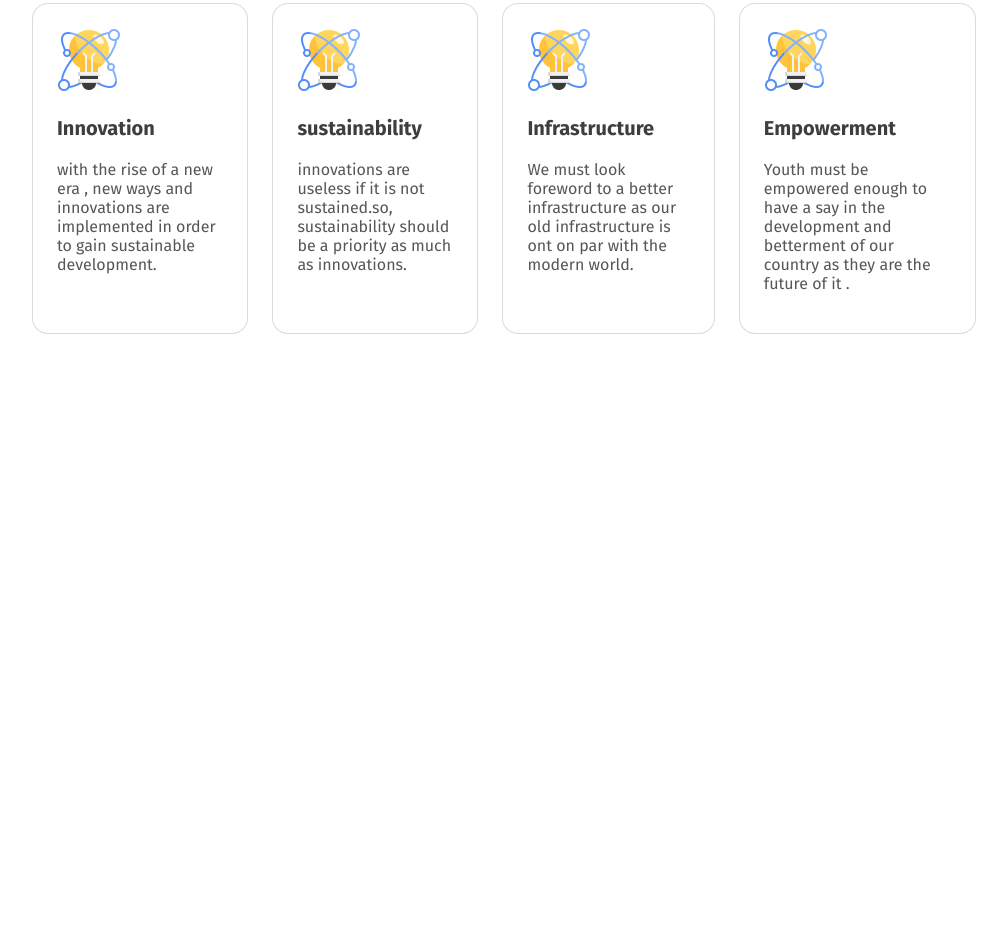
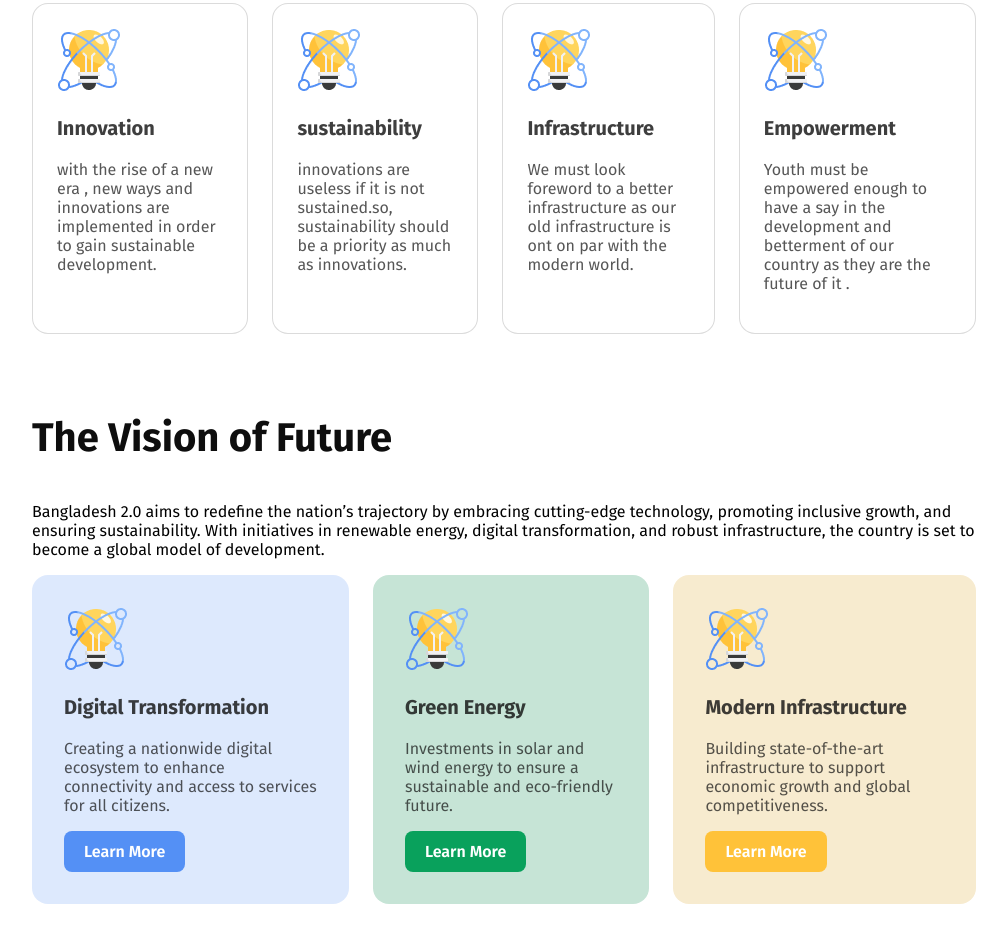
Before and after one commit to siamsiddiki/1st-assignment, a plain HTML site: page index.html in a window 1280 px wide. Shown: the part 1294-2236 px from the top of the page, without its empty margins (136-1143 px from the left). Before the commit the page ends 1708 px from the top, so only its background shows below. Drawn offline with Linux system fonts and the light colour scheme.

Commit message:
third commit

```diff
--- a/index.html
+++ b/index.html
@@ -57,6 +57,30 @@
             </div>
           </section>
           <!-- vision section -->
+           <section class="vision">
+            <h3>The Vision of Future</h3>
+            <p>Bangladesh 2.0 aims to redefine the nation’s trajectory by embracing cutting-edge technology, promoting inclusive growth, and ensuring sustainability. With initiatives in renewable energy, digital transformation, and robust infrastructure, the country is set to become a global model of development.</p>
+            <div class="vision-content">
+                <div class="DT">
+                    <img src="assets/card-icon.png" alt="">
+                    <h3 class="vision-h">Digital Transformation</h3>
+                    <p class="vision-p">Creating a nationwide digital ecosystem to enhance connectivity and access to services for all citizens.</p>
+                    <a href=""><button class="button-1">Learn More</button></a>
+                </div>
+                <div class="GE">
+                    <img src="assets/card-icon.png" alt="">
+                    <h3 class="vision-h">Green Energy</h3>
+                    <p class="vision-p">Investments in solar and wind energy to ensure a sustainable and eco-friendly future.</p>
+                    <a href=""><button class="button-2">Learn More</button></a>
+                </div>
+                <div class="MI">
+                    <img src="assets/card-icon.png" alt="">
+                    <h3 class="vision-h">Modern Infrastructure</h3>
+                    <p class="vision-p">Building state-of-the-art infrastructure to support economic growth and global competitiveness.</p>
+                    <a href=""><button class="button-3">Learn More</button></a>
+                </div>
+            </div>
+           </section>
 
 
     </main>
--- a/style.css
+++ b/style.css
@@ -95,3 +95,69 @@ padding: 24px;
 
 }
 /* vision section */
+.vision{
+    margin: 80px 160px;
+}
+.vision-content{
+    display: flex;
+    gap: 24px;
+    justify-content: space-between;
+}
+.DT{
+    box-sizing: border-box;
+    border-radius: 16px;
+    background-color: rgba(84, 144, 245, 0.2);
+    padding: 32px;
+}
+.vision-h{
+    color: rgba(14, 14, 14, 0.8);
+    Font-weight:700;
+    Font-size:20px;
+}
+.vision-p{
+    color: rgba(14, 14, 14, 0.7);
+    Font-weight:400;
+    Font-size:16px;
+
+}
+.GE{
+    box-sizing: border-box;
+    border-radius: 16px;
+    background-color: rgb(198, 228, 214);
+    padding: 32px;
+}
+.MI{
+    box-sizing: border-box;
+    border-radius: 16px;
+    background-color: rgb(247, 235, 207);
+    padding: 32px;
+
+}
+.button-1{
+    color: rgb(255, 255, 255);
+    font-size: 16px;
+    font-weight: 600;
+    border-radius: 8px;
+    background-color: rgb(84, 144, 245);
+    padding: 11px 20px 11px 20px;
+    border-style: none;
+}
+.button-2{
+    color: rgb(255, 255, 255);
+    font-size: 16px;
+    font-weight: 600;
+    border-radius: 8px;
+    background-color:rgb(9, 161, 92);
+    padding: 11px 20px 11px 20px;
+    border-style: none;
+}
+.button-3{
+    color: rgb(255, 255, 255);
+    font-size: 16px;
+    font-weight: 600;
+    border-radius: 8px;
+    background-color:rgb(255, 194, 57);
+    padding: 11px 20px 11px 20px;
+    border-style: none;
+
+}
```
